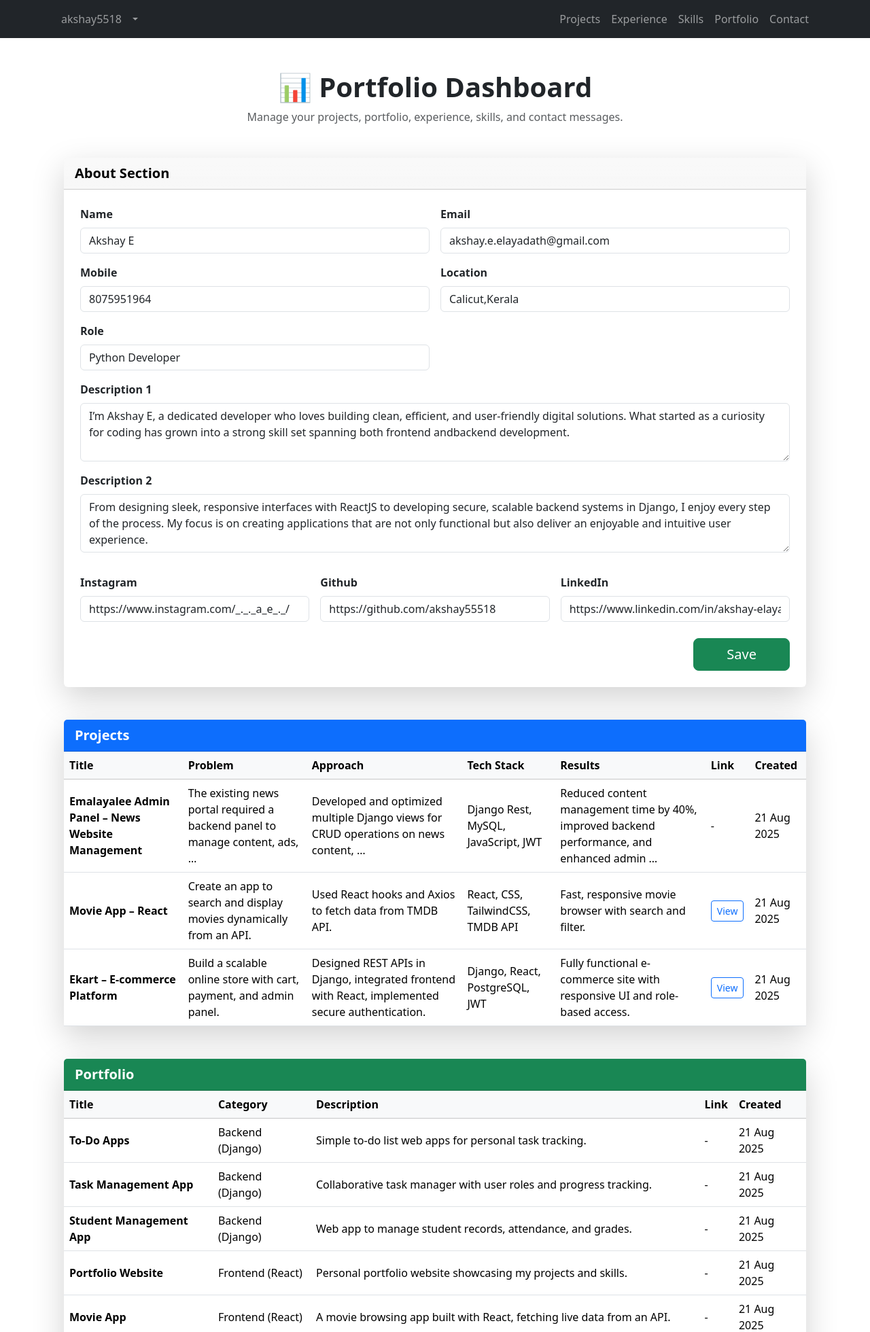
After one commit to akshay55518/Portfolio_backend, a Django app: page /dashboard/ in a window 1280 px wide. The commit adds this page. Shown: the top 1960 px of the page at 68% size. Run offline with Django 5.2, Linux system fonts and the light colour scheme; a user stored in the database is signed in; data comes from the database, SQL or seed files in the repository; both versions use the stored data as it was after the commit; tables that the repository leaves empty hold one stand-in row (values such as "Sample post").

Commit message:
dashboard added

```diff
--- a/Portfolio_Admin_App/templates/base.html
+++ b/Portfolio_Admin_App/templates/base.html
@@ -1,13 +1,17 @@
+{% load static %}
+
 <!DOCTYPE html>
 <html lang="en">
+
 <head>
     <meta charset="UTF-8">
     <meta name="viewport" content="width=device-width, initial-scale=1.0">
     <title>{% block title %}Admin App{% endblock %}</title>
-    <link rel="icon" type="image/png" href="icon.jpg">
+    <link rel="icon" type="image/png" href="{% static 'images/icon.png' %}">
     <link rel="stylesheet" href="https://cdn.jsdelivr.net/npm/bootstrap@5.3.2/dist/css/bootstrap.min.css">
     <script src="https://cdn.jsdelivr.net/npm/bootstrap@5.3.2/dist/js/bootstrap.bundle.min.js"></script>
 </head>
+
 <body>
     <!-- Navbar -->
     <nav class="navbar navbar-expand-lg navbar-dark bg-dark">
@@ -16,16 +20,27 @@
             <!-- Left side: Username + Logout -->
             {% if request.user.is_authenticated %}
             <ul class="navbar-nav me-auto">
-                <li class="nav-item dropdown">
-                    <a class="nav-link dropdown-toggle" href="#" id="userDropdown" role="button"
-                       data-bs-toggle="dropdown" aria-expanded="false">
+    <li class="nav-item dropdown d-flex align-items-center">
+        <!-- Username link (goes to dashboard) -->
+        <a class="nav-link" href="{% url 'dashboard' %}">
             {{ request.user.username }}
         </a>
+
+        <!-- Dropdown toggle (just the arrow) -->
+        <a class="nav-link dropdown-toggle dropdown-toggle-split" href="#" id="userDropdown"
+           role="button" data-bs-toggle="dropdown" aria-expanded="false">
+            <span class="visually-hidden">Toggle Dropdown</span>
+        </a>
+
+        <!-- Dropdown menu -->
         <ul class="dropdown-menu" aria-labelledby="userDropdown">
             <li><a class="dropdown-item" href="{% url 'logout' %}">Logout</a></li>
         </ul>
     </li>
 </ul>
+
+
+
             {% else %}
             <a class="navbar-brand" href="#">AdminApp</a>
             {% endif %}
@@ -49,4 +64,5 @@
         {% endblock %}
     </div>
 </body>
+
 </html>
--- /dev/null
+++ b/Portfolio_Admin_App/templates/dashboard.html
@@ -0,0 +1,232 @@
+{% extends "base.html" %}
+
+{% block title %}Dashboard{% endblock %}
+
+{% block content %}
+
+<div class="container my-5">
+
+  <!-- Dashboard Header -->
+  <div class="text-center mb-5">
+    <h1 class="fw-bold">📊 Portfolio Dashboard</h1>
+    <p class="text-muted">Manage your projects, portfolio, experience, skills, and contact messages.</p>
+  </div>
+
+  <!-- About Section -->
+  <div class="card shadow-lg mb-5 border-0">
+    <div class="card-header bg-gradient rounded-top text-black fs-5 fw-bold">About Section</div>
+    <div class="card-body p-4">
+      <form method="post">
+        {% csrf_token %}
+        <div class="row g-3">
+          <div class="col-md-6">
+            <label class="form-label fw-semibold">Name</label>
+            <input type="text" name="name" class="form-control" value="{{ about.name }}">
+          </div>
+          <div class="col-md-6">
+            <label class="form-label fw-semibold">Email</label>
+            <input type="email" name="email" class="form-control" value="{{ about.email }}">
+          </div>
+          <div class="col-md-6">
+            <label class="form-label fw-semibold">Mobile</label>
+            <input type="text" name="mobile" class="form-control" value="{{ about.mobile }}">
+          </div>
+          <div class="col-md-6">
+            <label class="form-label fw-semibold">Location</label>
+            <input type="text" name="location" class="form-control" value="{{ about.location }}">
+          </div>
+          <div class="col-md-6">
+            <label class="form-label fw-semibold">Role</label>
+            <input type="text" name="role" class="form-control" value="{{ about.role }}">
+          </div>
+        </div>
+
+        <div class="mt-3">
+          <label class="form-label fw-semibold">Description 1</label>
+          <textarea name="description1" class="form-control" rows="3">{{ about.description1 }}</textarea>
+        </div>
+
+        <div class="mt-3">
+          <label class="form-label fw-semibold">Description 2</label>
+          <textarea name="description2" class="form-control" rows="3">{{ about.description2 }}</textarea>
+        </div>
+
+        <div class="row mt-3 g-3">
+          <div class="col-md-4">
+            <label class="form-label fw-semibold">Instagram</label>
+            <input type="url" name="instagram" class="form-control" value="{{ about.instagram }}">
+          </div>
+          <div class="col-md-4">
+            <label class="form-label fw-semibold">Github</label>
+            <input type="url" name="github" class="form-control" value="{{ about.github }}">
+          </div>
+          <div class="col-md-4">
+            <label class="form-label fw-semibold">LinkedIn</label>
+            <input type="url" name="linkedin" class="form-control" value="{{ about.linkedin }}">
+          </div>
+        </div>
+
+        <div class="d-flex justify-content-end mt-4">
+          <button type="submit" class="btn btn-success btn-lg px-5">Save</button>
+        </div>
+      </form>
+    </div>
+  </div>
+
+  <!-- Projects Section -->
+  <div class="card shadow-lg mb-5 border-0">
+    <div class="card-header bg-primary text-white fw-bold fs-5">Projects</div>
+    <div class="card-body p-0">
+      <div class="table-responsive">
+        <table class="table table-hover align-middle mb-0">
+          <thead class="table-light">
+            <tr>
+              <th>Title</th>
+              <th>Problem</th>
+              <th>Approach</th>
+              <th>Tech Stack</th>
+              <th>Results</th>
+              <th>Link</th>
+              <th>Created</th>
+            </tr>
+          </thead>
+          <tbody>
+            {% for project in projects %}
+            <tr>
+              <td><strong>{{ project.title }}</strong></td>
+              <td>{{ project.problem|truncatewords:12 }}</td>
+              <td>{{ project.approach|truncatewords:12 }}</td>
+              <td>{{ project.techStack }}</td>
+              <td>{{ project.results|truncatewords:12 }}</td>
+              <td>
+                {% if project.link %}
+                  <a href="{{ project.link }}" target="_blank" class="btn btn-sm btn-outline-primary">View</a>
+                {% else %}-{% endif %}
+              </td>
+              <td>{{ project.created_at|date:"d M Y" }}</td>
+            </tr>
+            {% empty %}
+            <tr><td colspan="7" class="text-center text-muted">No projects yet.</td></tr>
+            {% endfor %}
+          </tbody>
+        </table>
+      </div>
+    </div>
+  </div>
+
+  <!-- Portfolio Section -->
+  <div class="card shadow-lg mb-5 border-0">
+    <div class="card-header bg-success text-white fw-bold fs-5">Portfolio</div>
+    <div class="card-body p-0">
+      <div class="table-responsive">
+        <table class="table table-hover align-middle mb-0">
+          <thead class="table-light">
+            <tr>
+              <th>Title</th>
+              <th>Category</th>
+              <th>Description</th>
+              <th>Link</th>
+              <th>Created</th>
+            </tr>
+          </thead>
+          <tbody>
+            {% for port in portfolios %}
+            <tr>
+              <td><strong>{{ port.title }}</strong></td>
+              <td>{{ port.category }}</td>
+              <td>{{ port.description|truncatewords:18 }}</td>
+              <td>
+                {% if port.link %}
+                  <a href="{{ port.link }}" target="_blank" class="btn btn-sm btn-outline-success">View</a>
+                {% else %}-{% endif %}
+              </td>
+              <td>{{ port.created_at|date:"d M Y" }}</td>
+            </tr>
+            {% empty %}
+            <tr><td colspan="5" class="text-center text-muted">No portfolio entries.</td></tr>
+            {% endfor %}
+          </tbody>
+        </table>
+      </div>
+    </div>
+  </div>
+
+  <!-- Experience Section -->
+  <div class="card shadow-lg mb-5 border-0">
+    <div class="card-header bg-warning text-dark fw-bold fs-5">Experience</div>
+    <div class="card-body p-4">
+      {% for exp in experiences %}
+      <div class="mb-4 border-bottom pb-3">
+        <h5 class="fw-bold">{{ exp.role }} <small class="text-muted">at {{ exp.company }}</small></h5>
+        <p class="mb-1"><strong>Time:</strong> {{ exp.time }}</p>
+        <ul class="mb-0">
+          {% for task in exp.work_done %}
+          <li>{{ task }}</li>
+          {% endfor %}
+        </ul>
+      </div>
+      {% empty %}
+      <p class="text-muted">No experience records.</p>
+      {% endfor %}
+    </div>
+  </div>
+
+  <!-- Skills Section -->
+  <div class="card shadow-lg mb-5 border-0">
+    <div class="card-header bg-info text-white fw-bold fs-5">Skills</div>
+    <div class="card-body p-4">
+      {% for category in skill_categories %}
+      <h6 class="fw-bold mt-3">{{ category.name }}</h6>
+      <div class="row g-3 mb-4">
+        {% for skill in category.skills.all %}
+        <div class="col-md-4">
+          <div class="d-flex justify-content-between mb-1">
+            <span>{{ skill.name }}</span>
+            <span class="fw-bold">{{ skill.level }}%</span>
+          </div>
+          <div class="progress">
+            <div class="progress-bar bg-info" role="progressbar" style="width: {{ skill.level }}%"></div>
+          </div>
+        </div>
+        {% endfor %}
+      </div>
+      {% empty %}
+      <p class="text-muted">No skills added.</p>
+      {% endfor %}
+    </div>
+  </div>
+
+  <!-- Contact Messages Section -->
+  <div class="card shadow-lg mb-5 border-0">
+    <div class="card-header bg-danger text-white fw-bold fs-5">Contact Messages</div>
+    <div class="card-body p-0">
+      <div class="table-responsive">
+        <table class="table table-hover align-middle mb-0">
+          <thead class="table-light">
+            <tr>
+              <th>Name</th>
+              <th>Email</th>
+              <th>Message</th>
+              <th>Received</th>
+            </tr>
+          </thead>
+          <tbody>
+            {% for msg in contact_messages %}
+            <tr>
+              <td>{{ msg.name }}</td>
+              <td>{{ msg.email }}</td>
+              <td>{{ msg.message|truncatewords:20 }}</td>
+              <td>{{ msg.created_at|date:"d M Y, H:i" }}</td>
+            </tr>
+            {% empty %}
+            <tr><td colspan="4" class="text-center text-muted">No messages received.</td></tr>
+            {% endfor %}
+          </tbody>
+        </table>
+      </div>
+    </div>
+  </div>
+
+</div>
+
+{% endblock content %}
--- a/Portfolio_Admin_App/urls.py
+++ b/Portfolio_Admin_App/urls.py
@@ -6,7 +6,9 @@ urlpatterns = [
     path("", login_view, name="login"),
     path("logout/", logout_view, name="logout"),
 
-    path('projects', project_dashboard, name='projects'),
+    path("dashboard/", dashboard, name="dashboard"),
+
+    path('projects/', project_dashboard, name='projects'),
     path('projects/add/', project_create, name='project_create'),
     path('projects/<int:pk>/edit/', project_edit, name='project_edit'),
     path('projects/<int:pk>/delete/', project_delete, name='project_delete'),
--- a/Portfolio_Admin_App/views.py
+++ b/Portfolio_Admin_App/views.py
@@ -8,8 +8,11 @@ from django.contrib import messages
 
 # Create your views here.
 # Admin Login
+def login_view(request):
+    # 🔹 If already logged in, skip login page and go to dashboard
+    if request.user.is_authenticated:
+        return redirect("dashboard")
 
-def login_view(request):
     if request.method == "POST":
         username = request.POST.get("username")
         password = request.POST.get("password")
@@ -17,18 +20,83 @@ def login_view(request):
         user = authenticate(request, username=username, password=password)
         if user is not None and user.is_staff:
             login(request, user)
-            return redirect("projects")
+            return redirect("dashboard")
         else:
             messages.error(request, "Invalid username or password.")
 
     return render(request, "login.html")
 
-
+# logout view
 @login_required(login_url='login')
 def logout_view(request):
     logout(request)
     return redirect("login")
 
+# dashboard view
+@login_required(login_url='login')
+def dashboard(request):
+    projects = Project.objects.all().order_by('-created_at')
+    portfolios = Portfolio.objects.all().order_by('-created_at')
+    experiences = Experience.objects.all()
+    skill_categories = SkillCategory.objects.prefetch_related('skills').all()
+    contact_messages = ContactMessage.objects.all().order_by('-created_at')
+    about = About.objects.last()
+
+    if request.method == "POST":
+        # Handle About section form submit
+        name = request.POST.get("name")
+        email = request.POST.get("email")
+        mobile = request.POST.get("mobile")
+        location = request.POST.get("location")
+        role = request.POST.get("role")
+        description1 = request.POST.get("description1")
+        description2 = request.POST.get("description2")
+        instagram = request.POST.get("instagram")
+        github = request.POST.get("github")
+        linkedin = request.POST.get("linkedin")
+        profile_image = request.FILES.get("profile_image")
+
+        if about:  # Update
+            about.name = name
+            about.email = email
+            about.mobile = mobile
+            about.location = location
+            about.role = role
+            about.description1 = description1
+            about.description2 = description2
+            about.instagram = instagram
+            about.github = github
+            about.linkedin = linkedin
+            if profile_image:
+                about.profile_image = profile_image
+            about.save()
+            messages.success(request, "About section updated!")
+        else:  # Create new
+            About.objects.create(
+                name=name,
+                email=email,
+                mobile=mobile,
+                location=location,
+                role=role,
+                description1=description1,
+                description2=description2,
+                instagram=instagram,
+                github=github,
+                linkedin=linkedin,
+                profile_image=profile_image
+            )
+            messages.success(request, "About section created!")
+        return redirect("dashboard")
+
+    context = {
+        "projects": projects,
+        "portfolios": portfolios,
+        "experiences": experiences,
+        "skill_categories": skill_categories,
+        "contact_messages": contact_messages,
+        "about": about,
+    }
+    return render(request, "dashboard.html", context)
 
 # Project Management
 @csrf_exempt
--- a/Portfolio_App/urls.py
+++ b/Portfolio_App/urls.py
@@ -7,4 +7,5 @@ urlpatterns = [
     path('experience/', ExperienceListView.as_view(), name='experience-list'),
     path("skills/", SkillsAPIView.as_view(), name="skills-api"),
     path("contact/", ContactMessageCreateView.as_view(), name="contact-create"),
+    path("about/", AboutDetailView.as_view(), name="about-detail"),
 ]
--- a/Portfolio_backend/urls.py
+++ b/Portfolio_backend/urls.py
@@ -1,5 +1,7 @@
 from django.contrib import admin
+from django.conf.urls.static import static
 from django.urls import path, include
+from django.conf import settings
 
 urlpatterns = [
     path('admin/', admin.site.urls),
@@ -7,3 +9,5 @@ urlpatterns = [
     path('', include('Portfolio_Admin_App.urls')),
 
 ]
+if settings.DEBUG:  # only for development
+    urlpatterns += static(settings.MEDIA_URL, document_root=settings.MEDIA_ROOT)
--- a/requirements.txt
+++ b/requirements.txt
@@ -5,6 +5,7 @@ django-restframework==0.0.1
 djangorestframework==3.16.1
 gunicorn==23.0.0
 packaging==25.0
+pillow==11.3.0
 sqlparse==0.5.3
 tzdata==2025.2
 whitenoise==6.9.0
```
Also changed, not shown: Portfolio_App/models.py (+17 -0 lines), Portfolio_App/serializers.py (+17 -1 lines), Portfolio_App/views.py (+7 -0 lines), Portfolio_backend/settings.py (+10 -0 lines), Portfolio_Admin_App/static/images/icon.png (renamed from Portfolio_Admin_App/templates/icon.png), Portfolio_App/migrations/0002_about.py (added), Portfolio_App/migrations/0003_alter_about_mobile_alter_about_profile_image_and_more.py (added), Portfolio_App/migrations/0004_remove_about_profile_image.py (added), db.sqlite3, profile/514-2880x1800-desktop-hd-assassins-creed-wallpaper.jpg (added). Lines whose indentation alone changed are shown as unchanged.
